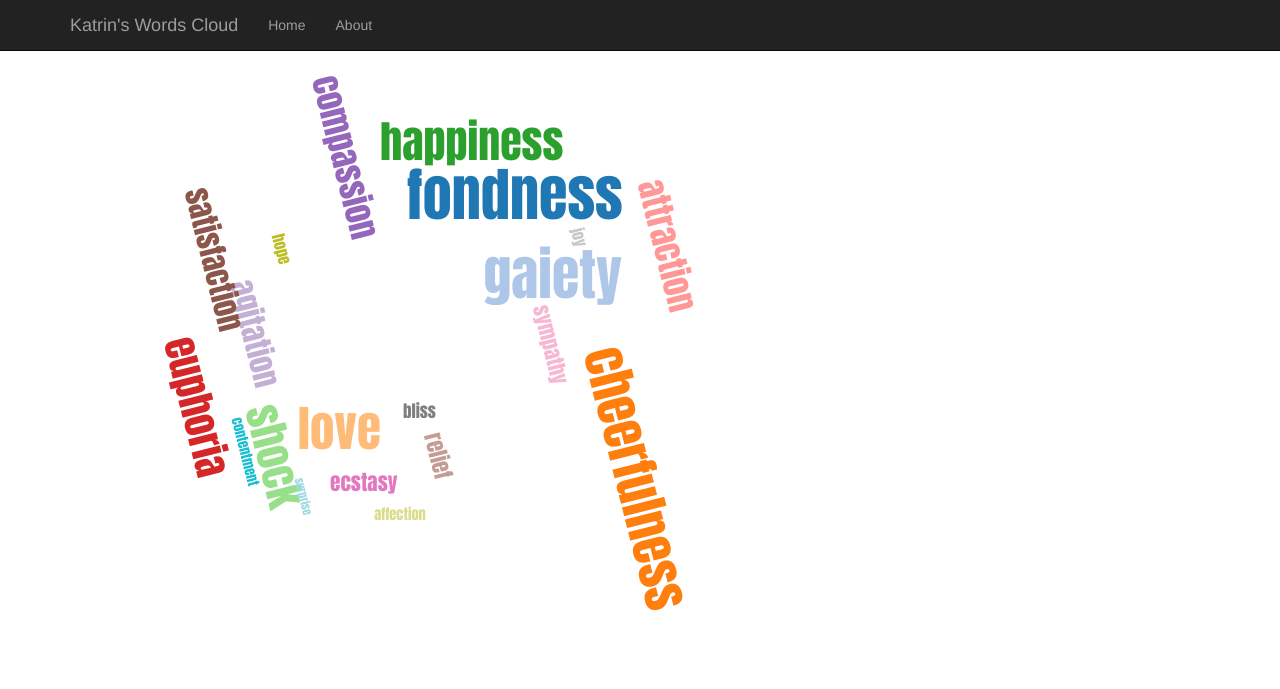
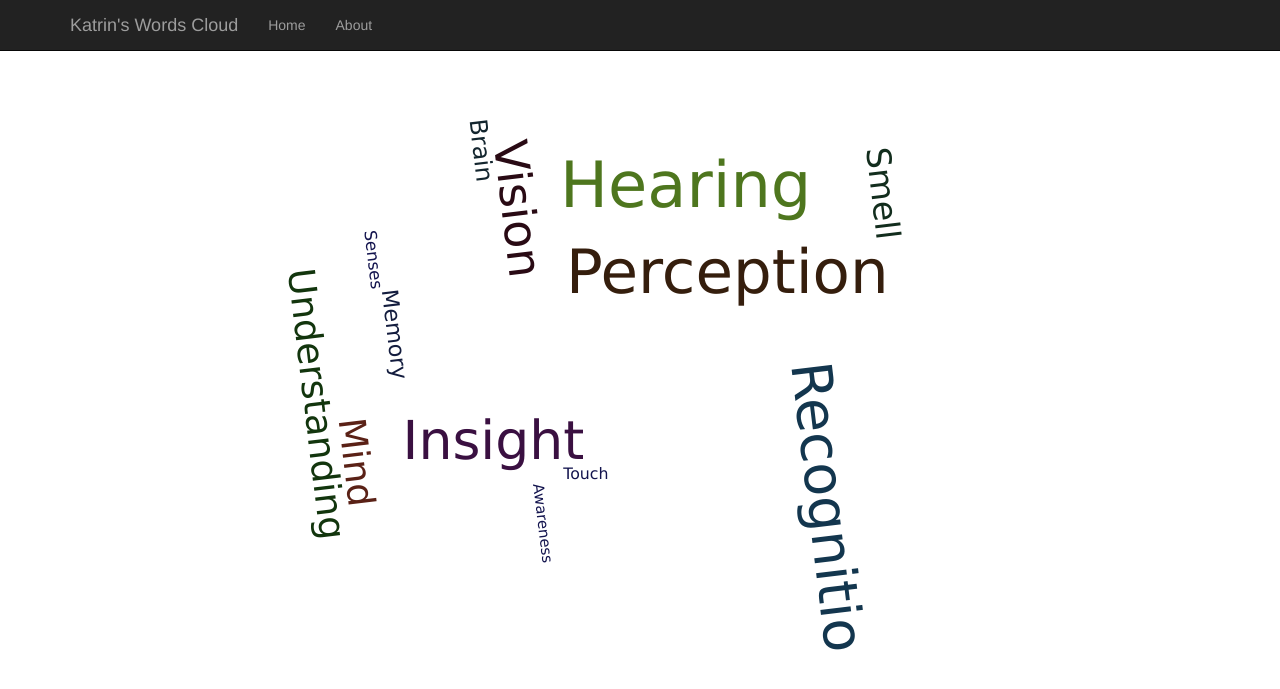
Before and after one commit to adrianosantospb/dynamicwordscloud, a Flask app: page / in a window 1280 px wide. Shown: the top 689 px of the page. Run offline with Flask 2, Linux system fonts and the light colour scheme; some libraries are stand-ins or nearby versions.

Commit message:
Versao modificada

```diff
--- a/static/scripts/d3.layout.cloud.js
+++ b/static/scripts/d3.layout.cloud.js
@@ -195,7 +195,7 @@
   }
 
   function cloudFont() {
-    return "serif";
+    return "sans-serif";
   }
 
   function cloudFontNormal() {
--- a/static/scripts/words.js
+++ b/static/scripts/words.js
@@ -3,5 +3,10 @@
 // Use the space to delimite the words
 
 var words_list = function (){
-  return ["affection agitation cheerfulness contentment gaiety joy relief love attraction fondness shock compassion sympathy bliss euphoria hope happiness ecstasy surprise satisfaction"];
+  return ["Touch Smell Recognition Awareness Perception Senses Brain Insight Mind Hearing Vision Understanding Memory"];
 };
+
+var words_list_json = function (){
+  var text = '[{"word":"label1", "value":"1"}, {"word":"label2", "value":"2"}, {"word":"label3", "value":"3"}, {"word":"label4", "value":"2"}, {"word":"label5", "value":"3"}]';
+  return JSON.parse(text);
+};
--- a/templates/dynamiccloud.html
+++ b/templates/dynamiccloud.html
@@ -7,12 +7,14 @@
 <script>
 
 // Time to move the words
-var time = 10000;
+var time = 9000;
 
 // Encapsulate the word cloud functionality
 function wordCloud(selector) {
 
-    var fill = d3.scale.category20();
+    var fill = d3.scale.linear()
+            .domain([0,1,2,3,4,5,6,10,15,20,100])
+            .range(["#4E761E","#351E0D", "#13364E","#3A1041","#290A14","#5A2116","#12350D","#13144E", "#13144E"]);
 
     //Construct the word cloud's SVG element
     var svg = d3.select(selector).append("svg")
@@ -30,7 +32,8 @@ function wordCloud(selector) {
         //Entering words
         cloud.enter()
             .append("text")
-            .style("font-family", "Impact")
+            .style("font-family", "Verdana")
+            .style("font-weight", function(d) { return d.selected && d.isLastModule ? "bold" : ""; })
             .style("fill", function(d, i) { return fill(i); })
             .attr("text-anchor", "middle")
             .attr('font-size', 1)
@@ -66,8 +69,9 @@ function wordCloud(selector) {
                 .words(words)
                 .padding(5)
                 .rotate(function() { return ~~(Math.random() * 2) * 90; })
-                .font("Impact")
+                .font("Verdana")
                 .fontSize(function(d) { return d.size; })
+                .fontWeight(["bold"])
                 .on("end", draw)
                 .start();
         }
@@ -75,12 +79,23 @@ function wordCloud(selector) {
 
 }
 
+
+
+
+
+
+
+
 // Take the words from words.js file (/static/scripts/words.js)
 var words = words_list();
+
+var words_json = words_list_json ();
+
 
 //Prepare one of the sample sentences by removing punctuation,
 // creating an array of words and computing a random size attribute.
 function getWords(i) {
+
     return words[i]
             .replace(/[!\.,:;\?]/g, '')
             .split(' ')
@@ -95,13 +110,14 @@ function getWordsArray(){
         .split(' ');
 };
 
-
 //This method tells the word cloud to redraw with a new set of words.
 function showNewWords(vis, i) {
     i = i || 0;
     vis.update(getWords(i ++ % words.length))
     setTimeout(function() { showNewWords(vis, i + 1)}, time) //set time to change
 }
+
+
 
 //Create a new instance of the word cloud visualisation.
 var myWordCloud = wordCloud('body');
@@ -112,6 +128,7 @@ showNewWords(myWordCloud);
 // Set interval to text to speech
 setInterval(function () {
     word = getWordsArray() [ Math.floor(Math.random() * getWordsArray().length)]; //get a word (random)
+    console.log(word)
     responsiveVoice.speak(word)
 }, time); // Time to speak
 
--- a/templates/shared/layout.html
+++ b/templates/shared/layout.html
@@ -6,7 +6,7 @@
 	<title>{% block title %} Katrin's Words Cloud {% endblock %} - by Adriano Santos</title>
 	{% endblock %}
 </head>
-<body>
+<body style="width: 75%;margin-left: auto;margin-right: auto;">
 
 {% include 'shared/navbar.html' %}
 
```
Also changed, not shown: util.py (added, +32 -0 lines), words.json (added, +15 -0 lines).
